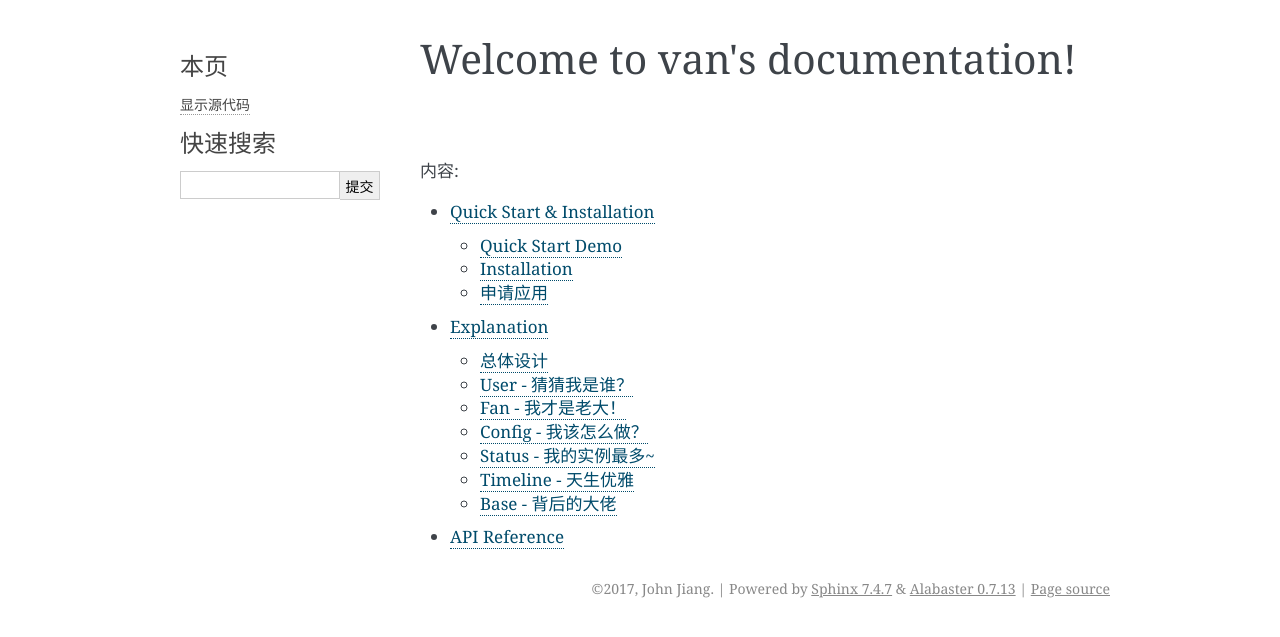
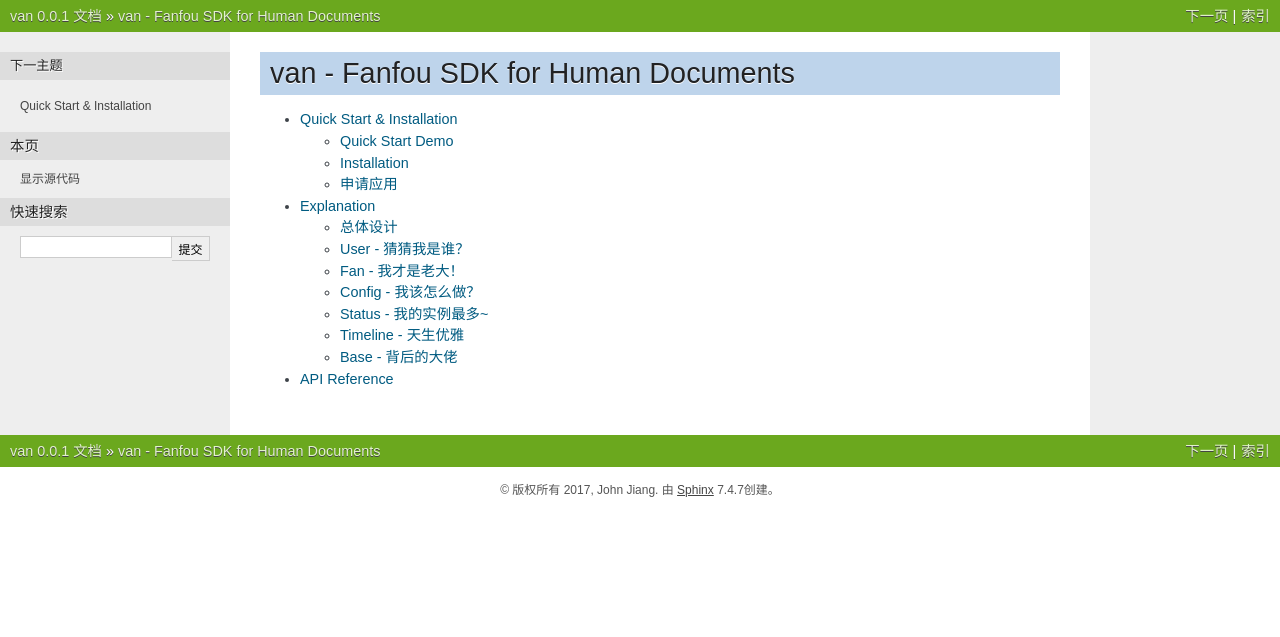
Before and after one commit to j178/van, a Sphinx documentation site: the page built from docs/source/index.rst, in a window 1280 px wide. Shown: the top 637 px of the page. Built offline with Sphinx 7.4.7, drawn with Linux system fonts in a browser that asks for light colours.

Commit message:
Change doc theme

```diff
--- a/docs/source/conf.py
+++ b/docs/source/conf.py
@@ -19,7 +19,7 @@
 #
 import os
 import sys
-sys.path.insert(0, os.path.abspath('..'))
+sys.path.insert(0, os.path.abspath('../..'))
 
 
 # -- General configuration ------------------------------------------------
@@ -85,7 +85,7 @@
 # The theme to use for HTML and HTML Help pages.  See the documentation for
 # a list of builtin themes.
 #
-html_theme = 'alabaster'
+html_theme = 'nature'
 
 # Theme options are theme-specific and customize the look and feel of a theme
 # further.  For a list of options available for each theme, see the
--- a/docs/source/explanation.rst
+++ b/docs/source/explanation.rst
@@ -27,7 +27,7 @@
 followers           返回此用户的关注者
 friends             返回此用户的关注对象
 favorites           浏览此用户收藏的消息
-relationship        返回此用户与 other 的关系
+relationship()      返回此用户与 other 的关系
 =================   ==================================
 
 Fan - 我才是老大！
--- a/docs/source/index.rst
+++ b/docs/source/index.rst
@@ -3,12 +3,11 @@
    You can adapt this file completely to your liking, but it should at least
    contain the root `toctree` directive.
 
-Welcome to van's documentation!
-===============================
+van - Fanfou SDK for Human Documents
+====================================
 
 .. toctree::
    :maxdepth: 2
-   :caption: 内容:
 
    intro
    explanation
```
Also changed, not shown: other parts of docs/source/explanation.rst (+1 -1 lines).
